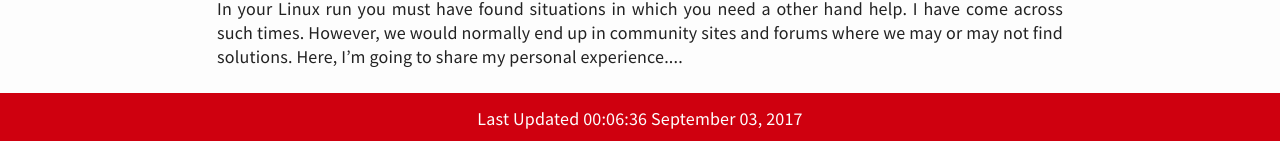
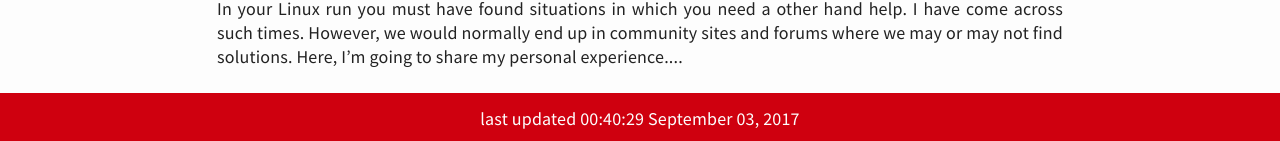
Before and after one commit to shonry271192/-, a Jekyll site: the page built from index.html, in a window 1280 px wide. Shown: the part 1671-1812 px from the top of the page. Built offline with Jekyll 4.4.1, drawn with Linux system fonts in a browser that asks for light colours; the list of posts is cut into pages by our own code.

Commit message:
updated site

```diff
--- a/_includes/footer.html
+++ b/_includes/footer.html
@@ -1 +1 @@
-<footer><span> Last Updated 00:06:36 September 03, 2017 </span></footer>
+<footer><span> last updated 00:40:29 September 03, 2017 </span></footer>
```
